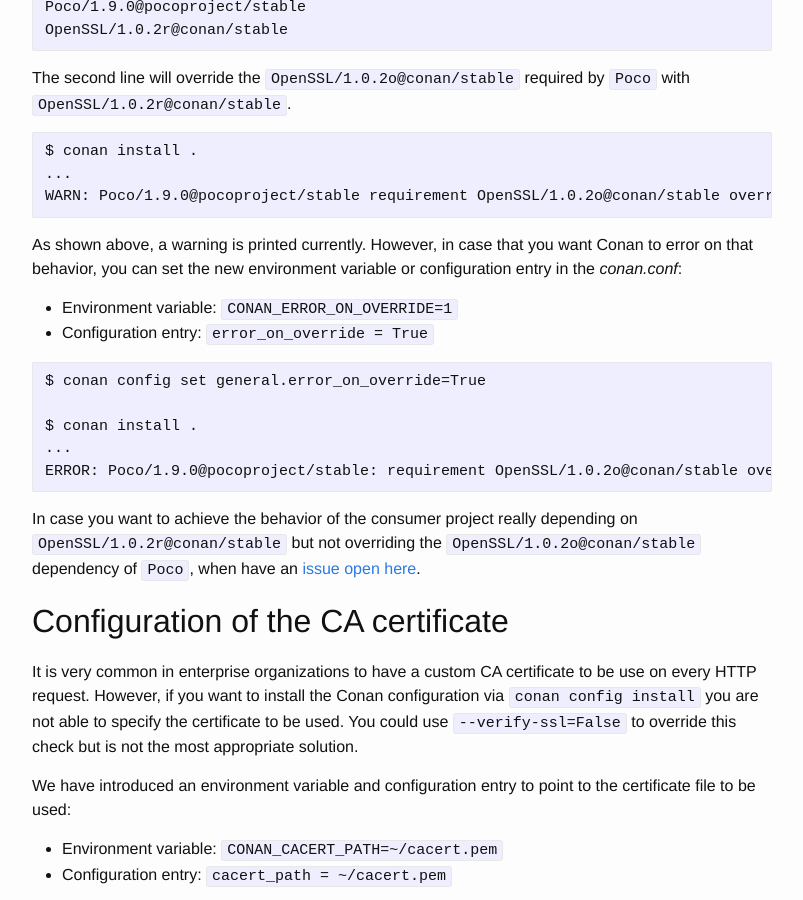
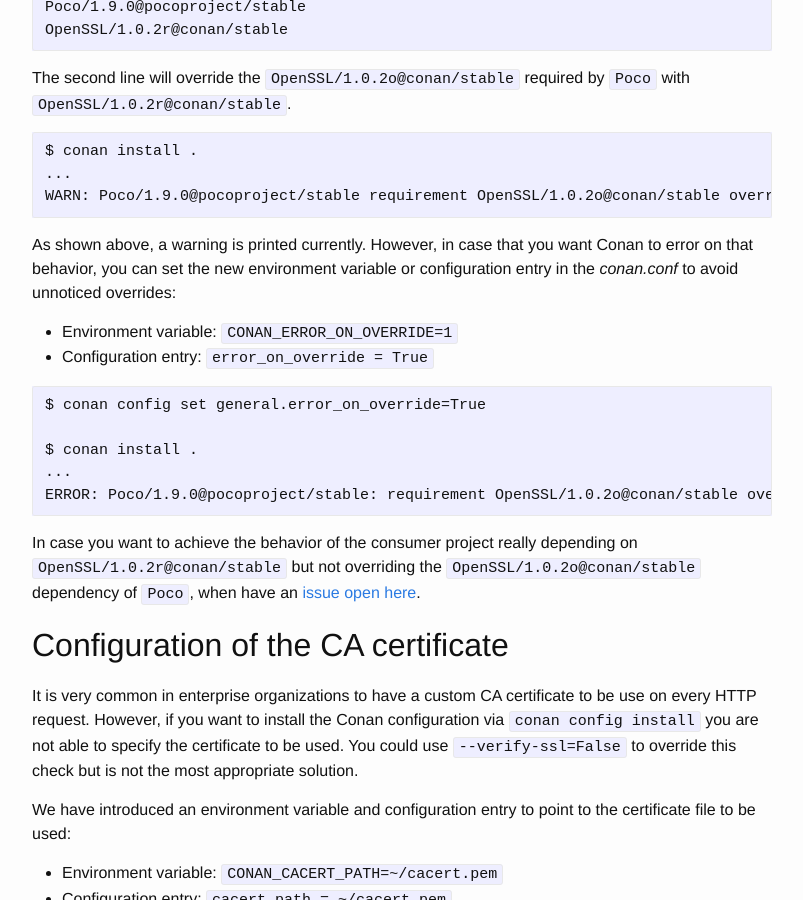
Before and after one commit to conan-io/conan-io.github.io, a Jekyll site: the page built from _posts/2019-04-01-New-conan-release-1-14.markdown, in a window 1280 px wide and 900 px high, scrolled down 3736 px. Shown: the whole window, without its empty margins (238-1041 px from the left). Built offline with Jekyll 4.4.1, drawn with Linux system fonts in a browser that asks for light colours; comment, search, counter and statistics services are not loaded.

Commit message:
Update _posts/2019-04-01-New-conan-release-1-14.markdown
Co-Authored-By: danimtb <danimanzaneque@gmail.com>

````diff
--- a/_posts/2019-04-01-New-conan-release-1-14.markdown
+++ b/_posts/2019-04-01-New-conan-release-1-14.markdown
@@ -172,7 +172,7 @@ $ conan install .
 WARN: Poco/1.9.0@pocoproject/stable requirement OpenSSL/1.0.2o@conan/stable overridden by your conanfile to OpenSSL/1.0.2r@conan/stable
 ```
 As shown above, a warning is printed currently. However, in case that you want Conan to
-error on that behavior, you can set the new environment variable or configuration entry in the *conan.conf*:
+error on that behavior, you can set the new environment variable or configuration entry in the *conan.conf* to avoid unnoticed overrides:
 
 - Environment variable: ``CONAN_ERROR_ON_OVERRIDE=1``
 - Configuration entry: ``error_on_override = True``
````
